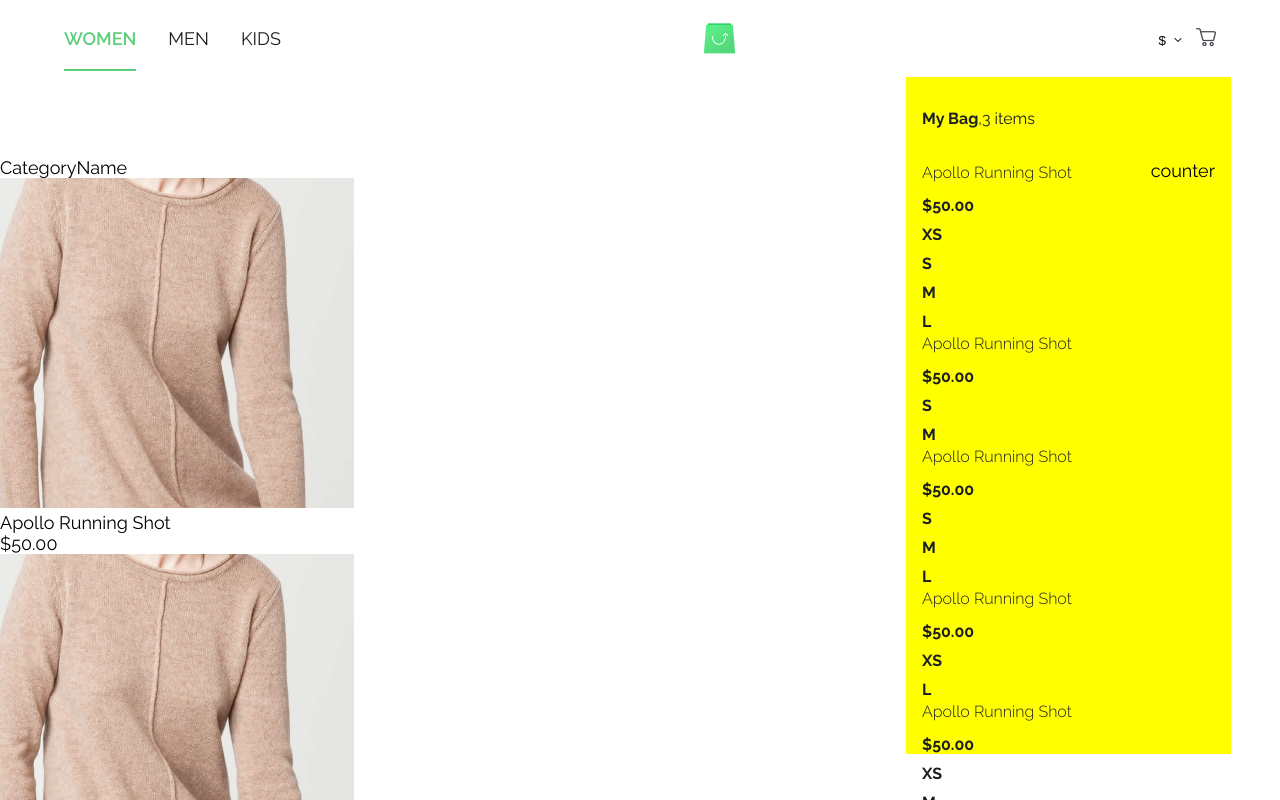
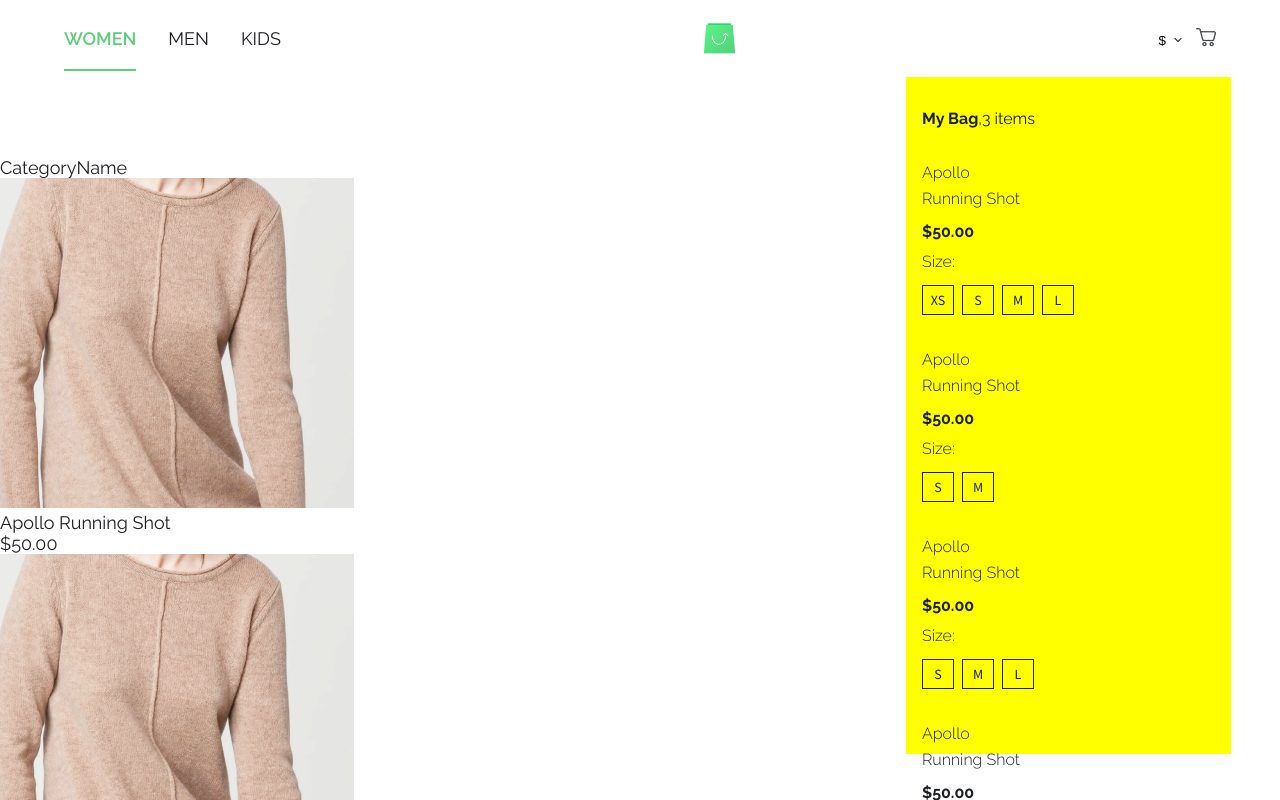
Before and after one commit to vickymarz/clothing-shop, a React (Create React App) app: page / in a window 1280 px wide. Shown: the top 800 px of the page. Built offline with nearby package versions, Linux system fonts and the light colour scheme; the HTML template or start-up script is replaced by a standard one.

Commit message:
Refactor popup

```diff
--- a/src/app/components/CartStore.js
+++ b/src/app/components/CartStore.js
@@ -11,18 +11,23 @@
   const productSize = cloth.map(({
     sizes, id, brand, amount,
   }) => (
-    <>
+    <div key={id} className={styles.descriptions}>
+      <div className={styles.productData}>
         <ProductDescriptions key={id} brand={brand} amount={amount} />
+        <p className={styles.sizeTitle}>Size:</p>
+        <div className={styles.productSize}>
           {
             sizes.map((size) => (
               <>
-        <div key={Math.random()}>
-          <span>{size}</span>
-        </div>
+                <span key={Math.random()}>
+                  {size}
+                </span>
               </>
             ))
           }
-    </>
+        </div>
+      </div>
+    </div>
   ));
 
   return (
@@ -31,13 +36,9 @@
         <span className={styles.heading}>My Bag</span>
         ,3 items
       </div>
-      <div className={styles.description}>
-        <div className={styles.containerTexts}>
-          <div className={styles.productData}>
       { productSize }
-          </div>
       <div>
-            <p>color:</p>
+        <h3>color:</h3>
         <span>
           <Input type="color" value="red" />
         </span>
@@ -48,11 +49,9 @@
           <Input type="color" value="red" />
         </span>
       </div>
-        </div>
       <div className={styles.imageCounter}>
         <Counter />
         <ProductImage />
-        </div>
       </div>
       <div>
         <span>Total</span>
--- a/src/css/cartStore.module.css
+++ b/src/css/cartStore.module.css
@@ -1,3 +1,5 @@
+@import url('https://fonts.googleapis.com/css2?family=Source+Sans+Pro&display=swap');
+
 .wrapper {
     position: absolute;
     width: 100%;
@@ -13,24 +15,24 @@
     margin-top: 32px;
     font-size: 16px;
     color: #1D1F22;
-    margin-bottom: 32px;
 }
 
 .heading {
     font-weight: 700;
 }
 
-.description {
+.descriptions {
     display: flex;
     justify-content: space-between;
+    margin-top: 32px;
 }
 
 .productData p {
   font-weight: 300;
-  font-size: 300;
+  font-size: 16px;
   color: #1D1F22;
-  font-size: 16px;
   line-height: 26px;
+  width: 100px;
 }
 
 .productData span {
@@ -40,3 +42,32 @@
     margin-top: 10px;
     display: block;
 }
+
+.sizeTitle {
+  margin-top: 8px;
+  font-weight: 400;
+  font-size: 14px;
+  color: #1D1F22
+}
+
+.productSize {
+    display: flex;
+    gap: 8px;
+    justify-content: flex-start;
+    align-items: center;
+}
+
+.productSize span {
+    border: 1px solid #1D1F22;
+    text-align: center;
+    width: 32px;
+    padding: 5px 0;
+    font-size: 14px;
+    font-family: 'Source Sans Pro', sans-serif;;
+    font-weight: 400;
+}
+
+.productSize span:hover {
+    background-color: #1D1F22;
+    color: white;
+}
--- a/src/index.css
+++ b/src/index.css
@@ -11,6 +11,8 @@
 html {
   font-family: 'Raleway', sans-serif;
   font-size: 18px;
+  color: #1D1F22;
+  font-weight: 400;
 }
 
 body {
```
Lines whose indentation alone changed are shown as unchanged.
